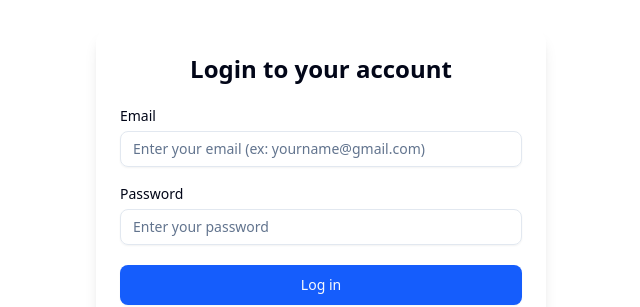
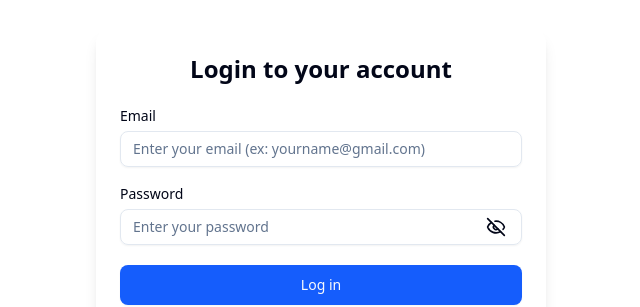
Before and after one commit to npier97/ScrumPilot, a React (Vite) app: page /login in a window 1280 px wide. Shown: the part 151-458 px from the top of the page, without its empty margins (319-959 px from the left). Built offline with nearby package versions, Linux system fonts and the light colour scheme.

Commit message:
feat: improve form password ux

```diff
--- a/src/components/Login/LoginForm.tsx
+++ b/src/components/Login/LoginForm.tsx
@@ -67,6 +67,7 @@ const LogIn = () => {
                   </FormItem>
                 )}
               />
+              <div className='relative'>
                 <FormField
                   control={form.control}
                   name='password'
@@ -75,7 +76,7 @@ const LogIn = () => {
                       <FormLabel>Password</FormLabel>
                       <FormControl>
                         <Input
-                        type='text'
+                          type={showPassword ? 'text' : 'password'}
                           placeholder='Enter your password'
                           {...field}
                         />
@@ -83,6 +84,13 @@ const LogIn = () => {
                     </FormItem>
                   )}
                 />
+                <div
+                  onClick={() => setShowPassword(!showPassword)}
+                  className='absolute right-4 bottom-2'
+                >
+                  {showPassword ? <Eye size={20} /> : <EyeOff size={20} />}
+                </div>
+              </div>
 
               <Button className='w-full py-5' type='submit'>
                 Log in
```
Lines whose indentation alone changed are shown as unchanged.
